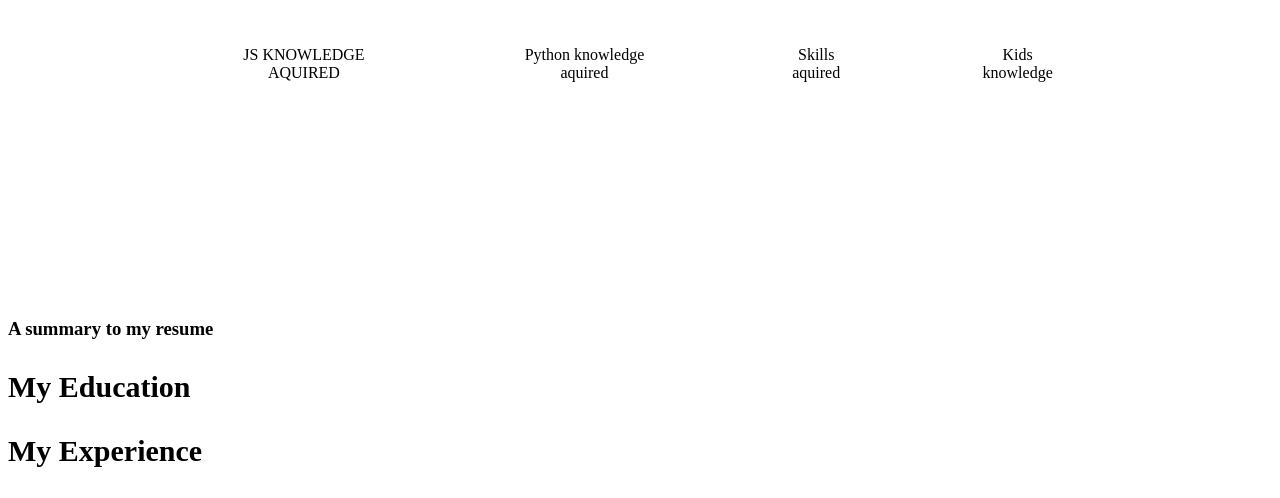
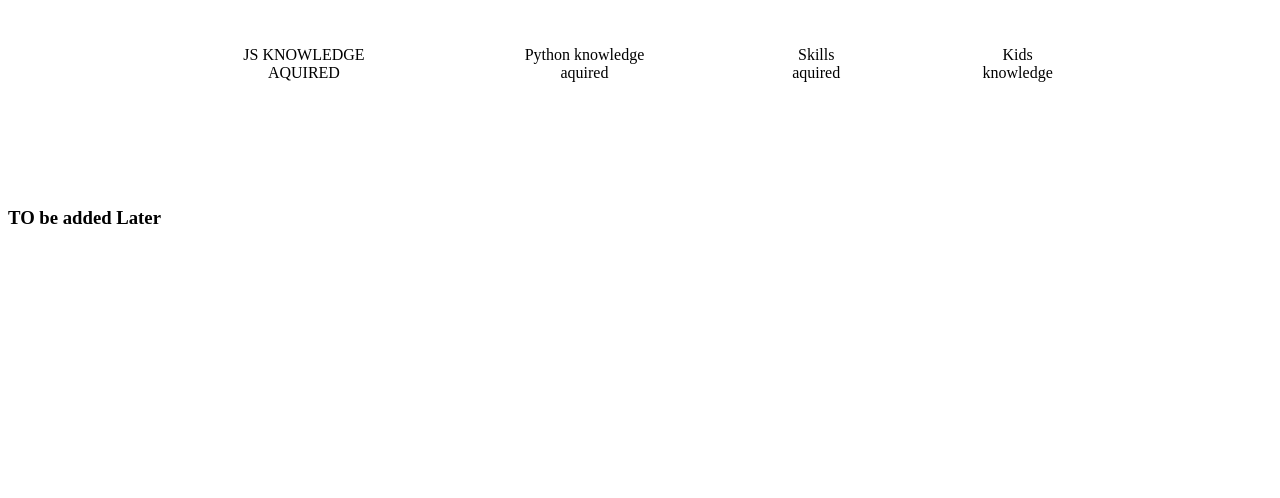
Before and after one commit to Shahriarrrrr/PortfolioProject, a plain HTML site: page index.html in a window 1280 px wide. Shown: the part 1852-2350 px from the top of the page. After the commit the page ends 2099 px from the top, so only its background shows below. Drawn offline with Linux system fonts and the light colour scheme.

Commit message:
Almost Dones

```diff
--- a/index.html
+++ b/index.html
@@ -112,20 +112,7 @@
         </div>
       </section>
       <!---Resume Section-->
-      <section>
-        <h3 class="resume-title">A summary to my resume</h3>
-        <div class="resume-item">
-          <h2 class="resume-item-title"></h2>
-        </div>
-        <div class="resume-container">
-          <div class="resume-column">
-            <h3 class="resume-column-title">My Education</h3>
-          </div>
-          <div class="resume-column">
-            <h3 class="resume-column-title">My Experience</h3>
-          </div>
-        </div>
-      </section>
+      <h3>TO be added Later</h3>
     </main>
   </body>
 </html>
```
